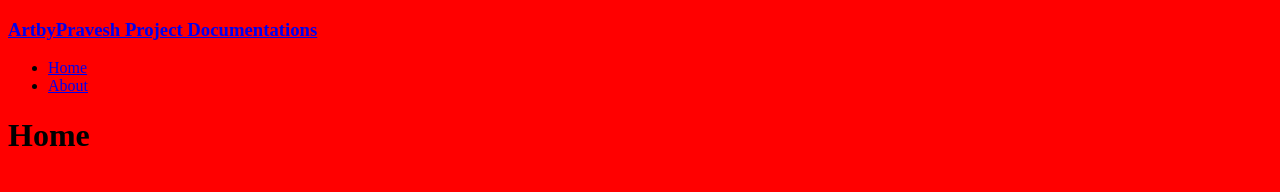
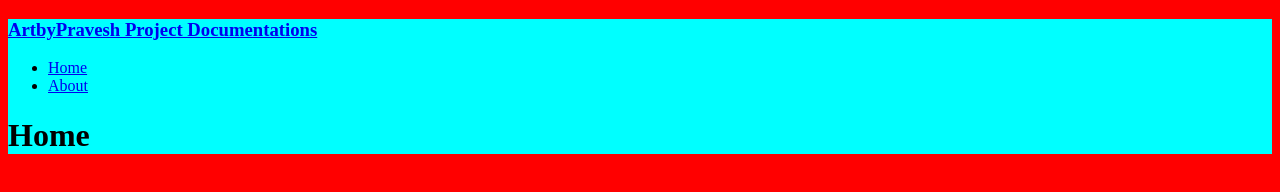
Before and after one commit to artbypravesh/personal-project-docs, a Gatsby site: page / in a window 1280 px wide. Built offline with nearby package versions, Linux system fonts and the light colour scheme; Gatsby itself is replaced by a stand-in of ours.

Commit message:
Use css modules

```diff
--- /dev/null
+++ b/src/components/container.js
@@ -0,0 +1,6 @@
+import React from 'react'
+import containerStyles from '../styles/container.module.scss'
+
+export default ({children}) => (
+  <div className={containerStyles.container}>{children}</div>
+)
--- a/src/pages/index.js
+++ b/src/pages/index.js
@@ -1,9 +1,9 @@
 import React from 'react'
+import Container from '../components/container'
 import Header from '../components/header'
 
-export default () => {
-  return (
-  <div>
+export default () => (
+  <Container>
     <Header pageTitle='Home'/>
-  </div>);
-}
+  </Container>
+  )
--- /dev/null
+++ b/src/styles/container.module.scss
@@ -0,0 +1,3 @@
+.container {
+  background-color: aqua;
+}
```
